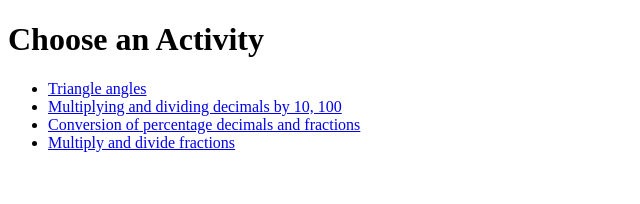
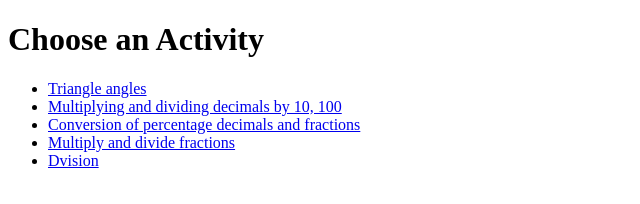
Before and after one commit to mrbn-math/geometry, a plain HTML site: page index.html in a window 1280 px wide. Shown: the full height of the page, 0-640 px from the left. Drawn offline with Linux system fonts and the light colour scheme.

Commit message:
Update index.html

```diff
--- a/index.html
+++ b/index.html
@@ -11,6 +11,7 @@
     <li><a href="mddecimals2.html">Multiplying and dividing decimals by 10, 100</a></li>
     <li><a href="conversionpdf.html">Conversion of percentage decimals and fractions</a></li>
     <li><a href="mdfractions.html">Multiply and divide fractions</a></li>
+    <li><a href="division.html">Dvision</a></li>
   </ul>
 
 </body>
```
